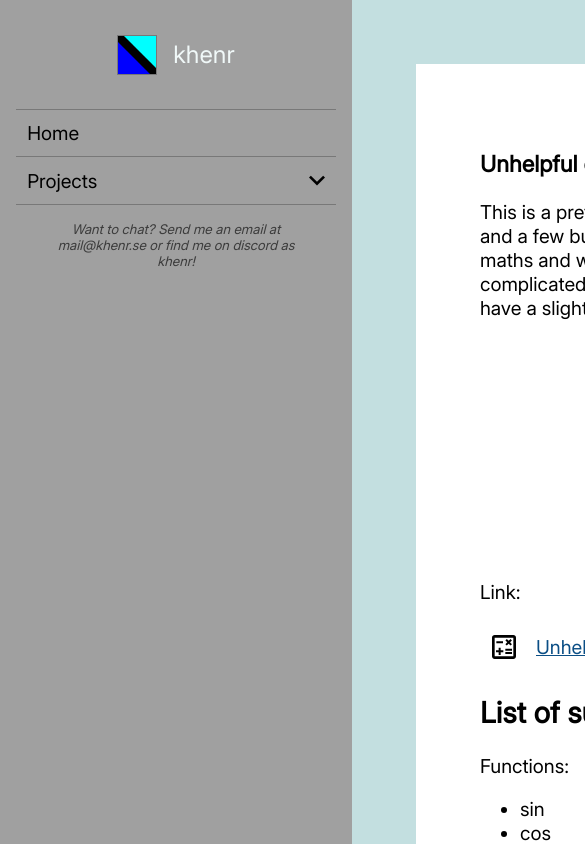
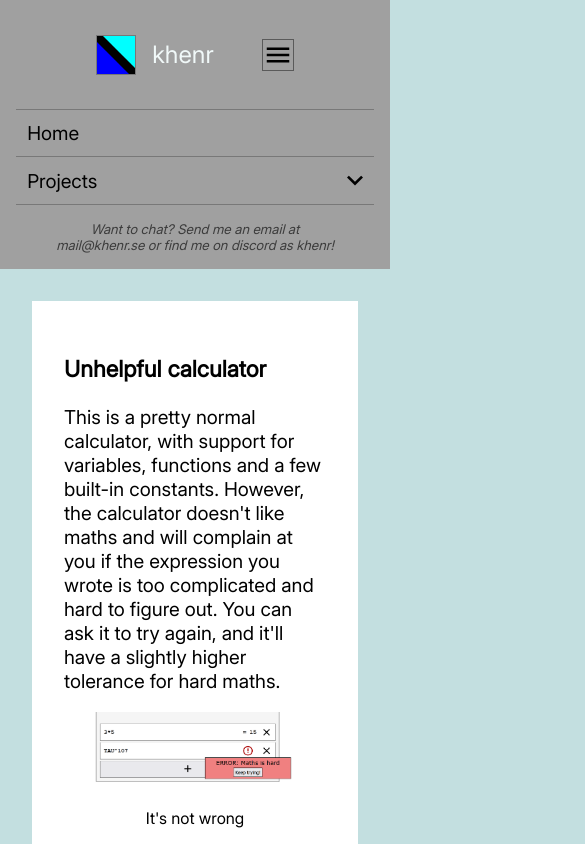
Before and after one commit to k-henr/k-henr.github.io, a SvelteKit app: page /projects/unhelpfulcalculator in a window 390 px wide. Shown: the top 844 px of the page, 585 px wide, since content can reach past the window. Built offline with nearby package versions, Linux system fonts and the light colour scheme.

Commit message:
Some styling fixes + basic mobile layout

```diff
--- a/src/lib/components/ImageWithCaption.svelte
+++ b/src/lib/components/ImageWithCaption.svelte
@@ -10,14 +10,17 @@
 
 <style>
     figure {
-        width: 100%;
         display: flex;
         flex-direction: column;
         align-items: center;
         gap: 1rem;
+        margin: 1rem;
     }
     img {
-        /* todo: make this a prop */
+        /* todo: make the max-bounds be props */
         max-width: 14cm;
+        max-height: 7cm;
+        width: 100%;
+        object-fit: contain;
     }
 </style>
--- a/src/routes/+layout.svelte
+++ b/src/routes/+layout.svelte
@@ -3,6 +3,9 @@
     import MenuItem from "$lib/components/MenuItem.svelte";
 
     let { children } = $props();
+
+    let menuIsOpen = $state(false);
+    function toggleMenu() { menuIsOpen = !menuIsOpen; }
 </script>
 
 <svelte:head>
@@ -12,10 +15,13 @@
 
 <!-- Menu -->
 <div id="navbar">
+    <div>
         <a href="/">
             <img src="/logo.png" alt="My go-to profile" />
             <p>khenr</p>
         </a>
+        <button onclick={toggleMenu} aria-label="toggle menu visibility"><img src="/icons/menu.svg" alt="menu"/></button>
+    </div>
     <nav>
         <MenuItem name="Home" href="/" />
         <MenuItem name="Projects" href="/projects">
@@ -48,6 +54,10 @@
         src: url("/fonts/Inter_24pt-Regular.ttf");
     }
 
+    :global(html) {
+        background-color: var(--content-bg);
+    }
+
     :global(body) {
         font-family: Inter;
 
@@ -55,23 +65,30 @@
         padding: 0px;
         min-height: 100vh;
 
-        display: flex;
+        display: block;
+
         & > #navbar {
-            width: 20vw;
-            min-width: 20rem;
             padding: 1rem;
+            gap: 1rem;
             display: flex;
             flex-direction: column;
             align-items: center;
-            gap: 1rem;
 
             background-color: var(--navbar-bg);
+
+            & > div {
+                display: flex;
+                align-items: center;
+                justify-content: center;
+                gap: 3rem;
+                width: 100%;
                 & > a {
                     display: flex;
                     align-items: center;
                     justify-content: center;
                     gap: 1rem;
                     text-decoration: none; /* Get rid of the underline from using an a tag */
+
                     & > img {
                         width: 40px;
                         border: var(--menu-separator);
@@ -80,6 +97,23 @@
                     & > p {
                         font-size: x-large;
                         color: var(--profile-text);
+                    }
+                }
+                & > button {
+                    display: block;
+                    padding: unset;
+                    background-color: unset;
+                    border: unset;
+                    cursor: pointer;
+                    aspect-ratio: 1;
+                    height: 2rem;
+                    border: 1px solid var(--menu-item-hover);
+                    &:hover {
+                        background-color: var(--menu-expand-btn-hover-bg);
+                    }
+                    & > img {
+                        width: 100%;
+                    }
                 }
             }
             & > nav {
@@ -94,14 +128,14 @@
         & > main {
             flex: 1;
             & > article {
-                padding: 4rem;
+                padding: 2rem;
                 background-color: var(--content-bg);
                 height: 100%;
                 box-sizing: border-box;
 
                 & > :global(section) {
                     background-color: var(--article-bg);
-                    padding: 4rem;
+                    padding: 2rem;
                     font-size: larger;
                     &:not(:first-child) {
                         margin-top: 4rem;
@@ -113,6 +147,29 @@
 
     :global(a) {
         color: var(--links);
+    }
+
+    @media screen and (min-width: 800px) {
+        :global(body) {
+            display: flex;
+
+            & > #navbar {
+                width: 20vw;
+                min-width: 20rem;
+
+                & > * > button {
+                    display: none !important;
+                }
+            }
+
+            & > main > article {
+                padding: 4rem;
+
+                & > :global(section) {
+                    padding: 4rem;
+                }
+            }
+        }
     }
 
     :global(:root) {
--- a/src/routes/+page.svelte
+++ b/src/routes/+page.svelte
@@ -29,7 +29,7 @@
         just for fun. But occasionally I've been able to find applications for my
         programs.
     </p>
-    <p>Familiar programming languages:</p>
+    <p>Programming languages that I <del>like</del> <b>have used:</b></p>
     <ul>
         <li>C#</li>
         <li>Java</li>
@@ -40,6 +40,6 @@
         <li>Even less nextjs</li>
     </ul>
     <p>
-        See my projects <a href="/projects">here</a>.
+        See some of my projects <a href="/projects">here</a>.
     </p>
 </section>
```
Also changed, not shown: 1 other file (tests, documents, lock files or other folders). Lines whose indentation alone changed are shown as unchanged.
